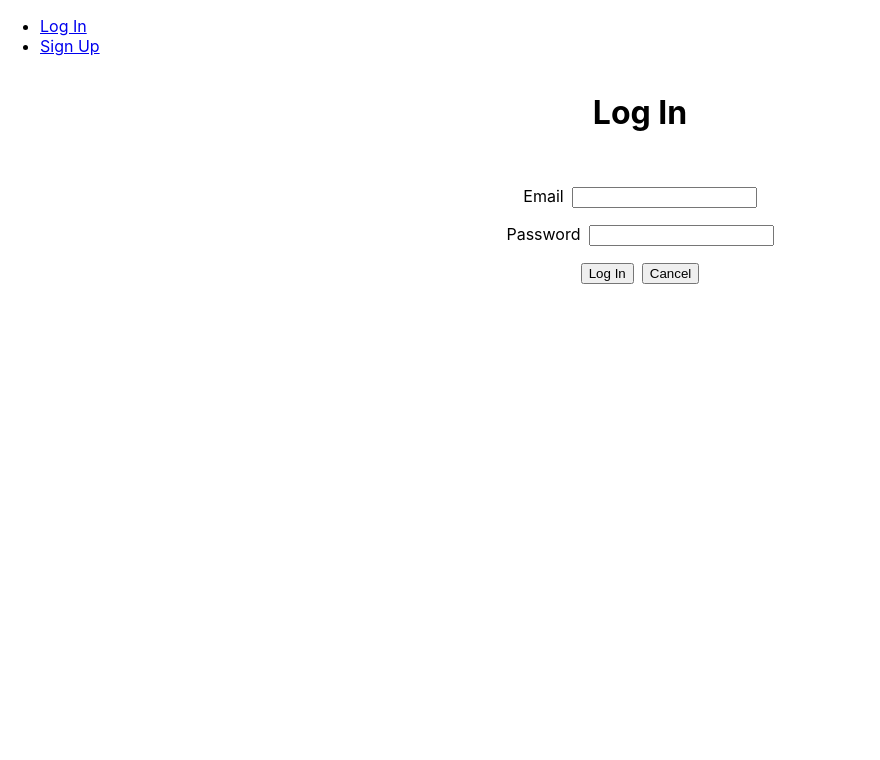
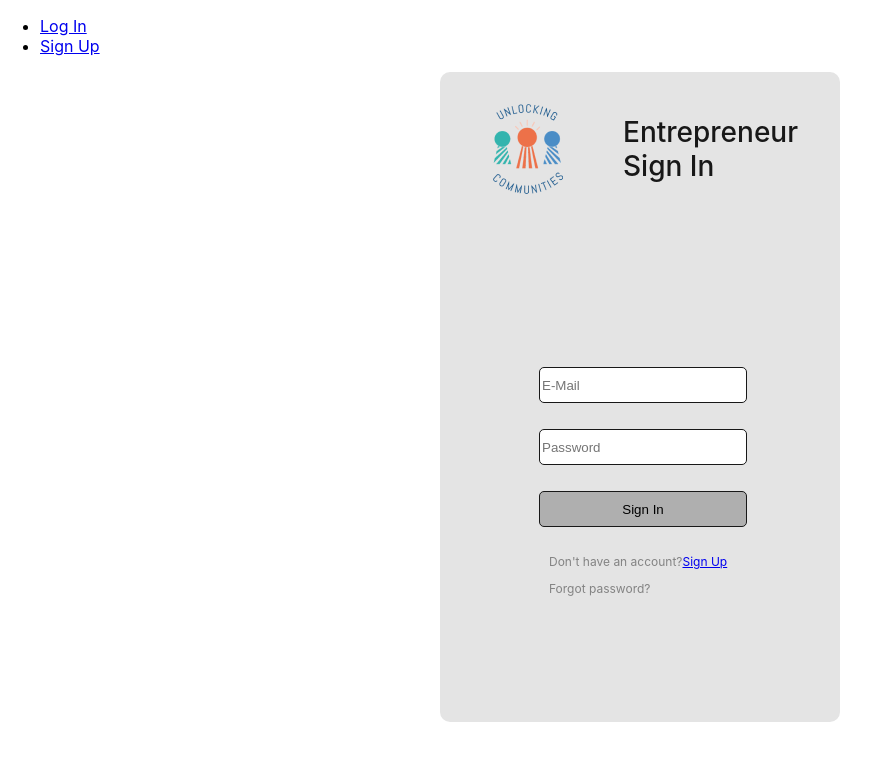
Before and after one commit to UC-Education-Team/ga-uc-education-front-end, a React (Create React App) app: page /login in a window 1280 px wide. Shown: the top 760 px of the page, without its empty margins (0-880 px from the left). Built offline with nearby package versions, Linux system fonts and the light colour scheme; no server answers.

Commit message:
Added Styling to Sign In

```diff
--- a/src/components/LoginForm/LoginForm.jsx
+++ b/src/components/LoginForm/LoginForm.jsx
@@ -33,32 +33,35 @@ const LoginForm = props => {
       className={styles.container}
     >
       <div className={styles.inputContainer}>
-        <label htmlFor="email" className={styles.label}>Email</label>
         <input
           type="text"
           autoComplete="off"
-          id="email"
+          id={styles.usernameContainer}
           value={formData.email}
           name="email"
+          placeholder="E-Mail"
           onChange={handleChange}
         />
       </div>
       <div className={styles.inputContainer}>
-        <label htmlFor="password" className={styles.label}>Password</label>
         <input
           type="password"
           autoComplete="off"
-          id="password"
+          id={styles.passwordContainer}
           value={formData.pw}
           name="pw"
+          placeholder='Password'
           onChange={handleChange}
         />
       </div>
       <div>
-        <button className={styles.button}>Log In</button>
-        <Link to="/">
-          <button>Cancel</button>
-        </Link>
+        <button className={styles.button}>Sign In</button>
+      </div>
+      <div id={styles.redirectContainer}>
+        <p>Don't have an account?
+          <Link to="/">Sign Up</Link>
+        </p>
+        <p>Forgot password?</p>
       </div>
     </form>
   )
--- a/src/components/LoginForm/LoginForm.module.css
+++ b/src/components/LoginForm/LoginForm.module.css
@@ -1,16 +1,46 @@
-.container {
-  display: flex;
-  flex-flow: column nowrap;
-  justify-content: center;
-  align-items: center;
-  margin-bottom: 50px;
+.button {
+  position: relative;
+  width: 208px;
+  height: 36px;
+  left: 99px;
+  top: 225px;
+  margin: 0 auto;
+  background: #AFAFAF;
+  border: 1px solid #181818;
+  box-sizing: border-box;
+  border-radius: 5px;
 }
 
-.label,
-.button {
-  margin-right: 0.5rem;
+#usernameContainer {
+  position: relative;
+  width: 208px;
+  height: 36px;
+  left: 99px;
+  top: 173px;
+  margin: 0 auto;
+  border: 1px solid #181818;
+  box-sizing: border-box;
+  border-radius: 5px;
 }
 
-.inputContainer {
-  margin-bottom: 1rem;
+#passwordContainer {
+  position: relative;
+  width: 208px;
+  height: 36px;
+  left: 99px;
+  top: 199px;
+  margin: 0 auto;
+  border: 1px solid #181818;
+  box-sizing: border-box;
+  border-radius: 5px;
 }
+
+#redirectContainer {
+  position: relative;
+  font-size: 12px;
+  color: #838383;
+  width: 181px;
+  height: 48px;
+  left: 109px;
+  top: 240px;
+}
--- a/src/pages/Login/Login.jsx
+++ b/src/pages/Login/Login.jsx
@@ -11,8 +11,11 @@ const LoginPage = props => {
 
   return (
     <main className={styles.container}>
-      <h1>Log In</h1>
-      <p>{message}</p>
+      <div id={styles.header}>
+        <h1 id={styles.headerText}>Entrepreneur Sign In</h1>
+        <div id={styles.logo}></div>
+      </div>
+      <p id={styles.error}>{message}</p>
       <LoginForm
         handleSignupOrLogin={props.handleSignupOrLogin}
         updateMessage={updateMessage}
--- a/src/pages/Login/Login.module.css
+++ b/src/pages/Login/Login.module.css
@@ -1,5 +1,68 @@
 .container {
+  margin: auto;
+  width: 400px;
+  height: 650px;
+
+
+  background: #E4E4E4;
+  border-radius: 10px;
+}
+
+#header {
   display: flex;
+  flex-direction: row;
   align-items: center;
-  flex-direction: column;
+  padding: 8px;
+
+  position: relative;
+  width: 292px;
+  height: 106px;
+  left: 15px;
+  top: 16px;
 }
+
+#headerText {
+  position: static;
+  width: 176px;
+  height: 68px;
+  left: 108px;
+  top: 19px;
+
+  font-family: 'Inter';
+  font-style: normal;
+  font-weight: 500;
+  font-size: 28px;
+  line-height: 34px;
+
+  color: #181818;
+
+
+  /* Inside auto layout */
+
+  flex: none;
+  order: 1;
+  flex-grow: 0;
+  margin: 0px 30px;
+}
+
+#logo {
+  position: static;
+  width: 70px;
+  height: 90px;
+  left: 8px;
+  top: 8px;
+
+  background: url(logo.png);
+
+  /* Inside auto layout */
+
+  flex: none;
+  order: 0;
+  flex-grow: 0;
+  margin: 0px 30px;
+}
+
+#error {
+  position: absolute;
+  margin: 50px 40px;
+}
```
Also changed, not shown: src/pages/Login/logo.png (added), 1 other file (tests, documents, lock files or other folders).
